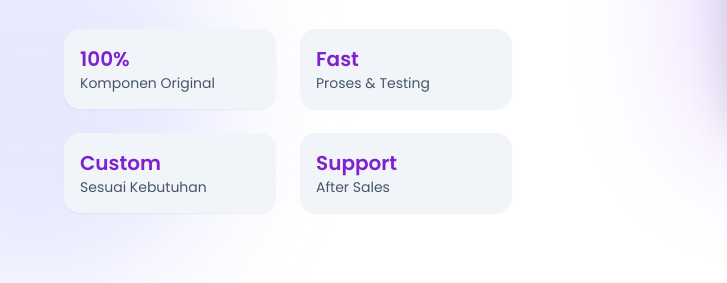
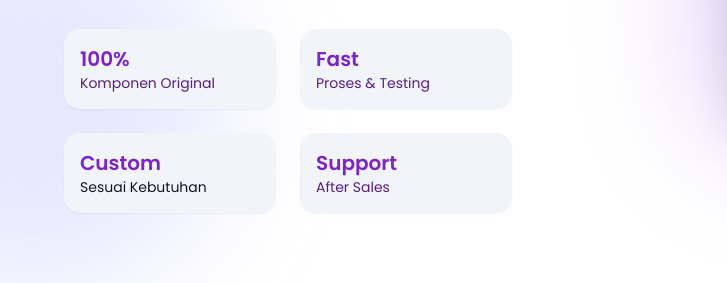
Before and after one commit to jayacahya/gaklagikentang, a plain HTML site: page index.html in a window 1280 px wide. Shown: the part 1167-1450 px from the top of the page, 0-727 px from the left. Drawn offline with nearby package versions, Linux system fonts and the light colour scheme.

Commit message:
Change text color classes to purple-900

```diff
--- a/index.html
+++ b/index.html
@@ -186,19 +186,19 @@ class="min-h-screen relative bg-gradient-to-br from-indigo-700 via-purple-100 to
       <div class="grid grid-cols-2 gap-6 max-w-md">
         <div class="bg-slate-100 p-4 rounded-2xl shadow-sm">
           <h4 class="font-bold text-purple-700 text-xl">100%</h4>
-          <p class="text-sm text-slate-600">Komponen Original</p>
+          <p class="text-sm text-purple-900">Komponen Original</p>
         </div>
         <div class="bg-slate-100 p-4 rounded-2xl shadow-sm">
           <h4 class="font-bold text-purple-700 text-xl">Fast</h4>
-          <p class="text-sm text-slate-600">Proses & Testing</p>
+          <p class="text-sm text-purple-900">Proses & Testing</p>
         </div>
         <div class="bg-slate-100 p-4 rounded-2xl shadow-sm">
           <h4 class="font-bold text-purple-700 text-xl">Custom</h4>
-          <p class="text-sm text-slate-600">Sesuai Kebutuhan</p>
+          <p class="text-sm ttext-purple-900">Sesuai Kebutuhan</p>
         </div>
         <div class="bg-slate-100 p-4 rounded-2xl shadow-sm">
           <h4 class="font-bold text-purple-700 text-xl">Support</h4>
-          <p class="text-sm text-slate-600">After Sales</p>
+          <p class="text-sm text-purple-900">After Sales</p>
         </div>
       </div>
     </div>
```
